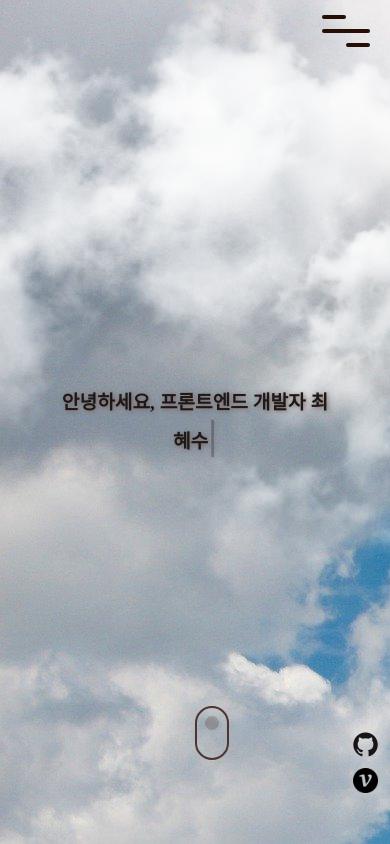
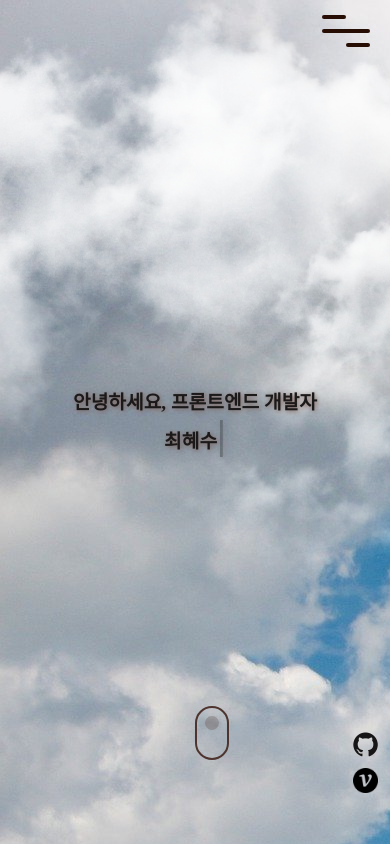
Before and after one commit to Hyesu-Choi/Portfolio_2023, a React (Create React App) app: page / in a window 390 px wide. Shown: the top 844 px of the page. Built offline with nearby package versions, Linux system fonts and the light colour scheme.

Commit message:
fix: Home style

```diff
--- a/src/App.css
+++ b/src/App.css
@@ -272,7 +272,7 @@ a {
   left: 50%;
   transform: translate(-50%, -50%);
   z-index: 55;
-  width: 740px;
+  width: 635px;
 }
 
 .blink {
@@ -482,7 +482,7 @@ a {
   padding: 0 2%;
   /* display: flex;
   justify-content: space-between;
-  align-items: center; */
+  align-items: center;
   /* gap: 50px; */
   /* background: var(--main-medium); */
 }
@@ -495,7 +495,7 @@ a {
   margin-bottom: 50px;
 }
 .work-img img {
-  width: 75%;
+  width: 60%;
   display: inline-block;
   height: 430px;
   box-shadow: 5px 5px 7px var(--sub-light);
@@ -654,6 +654,7 @@ a {
   .text_box {
     font-size: 1.6rem;
     line-height: 3rem;
+    width: 565px;
   }
   #mouse_body {
     height: 55px;
@@ -691,7 +692,7 @@ a {
     position: relative;
   }
   .text_box {
-    width: 540px;
+    width: 440px;
     font-size: 1.25rem;
     line-height: 2rem;
   }
@@ -842,7 +843,7 @@ a {
     margin-left: 10px;
   }
   .text_box {
-    width: 280px;
+    width: 250px;
     font-size: 1.2rem;
     line-height: 2rem;
   }
```
